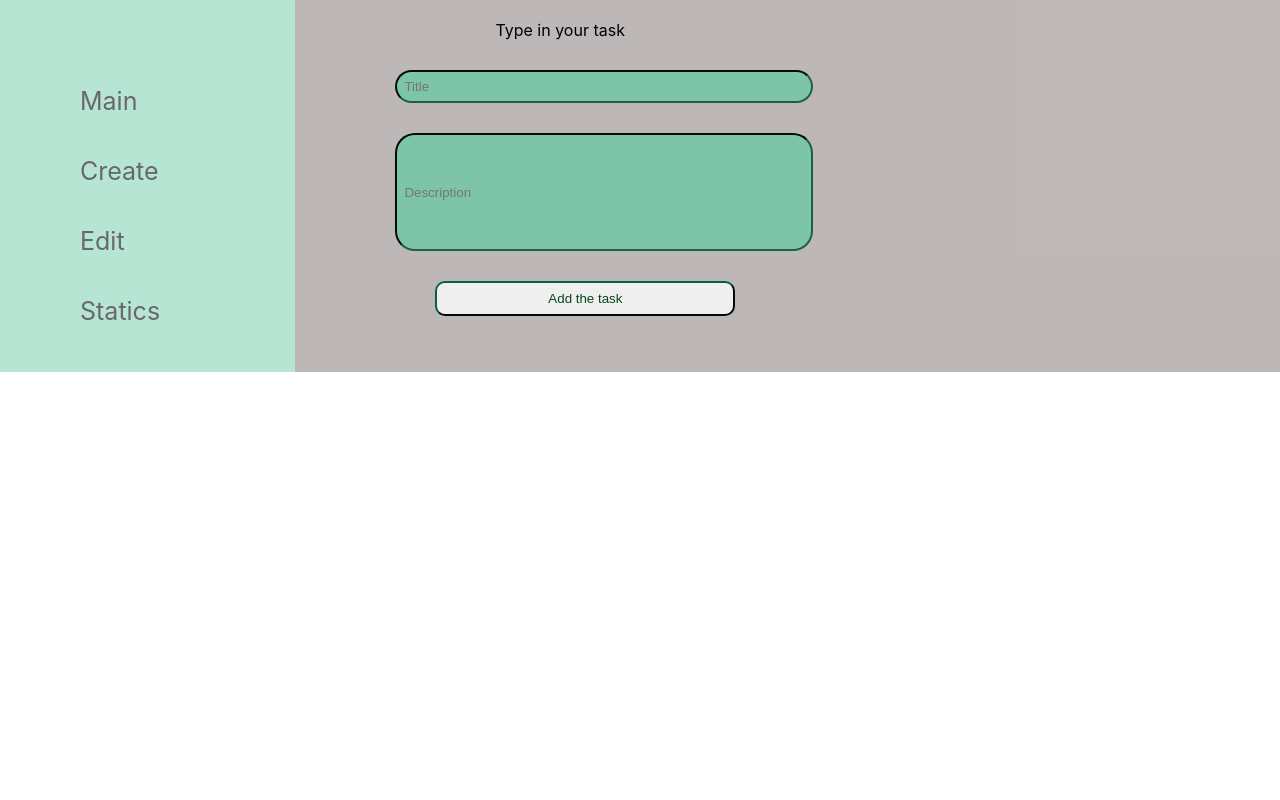
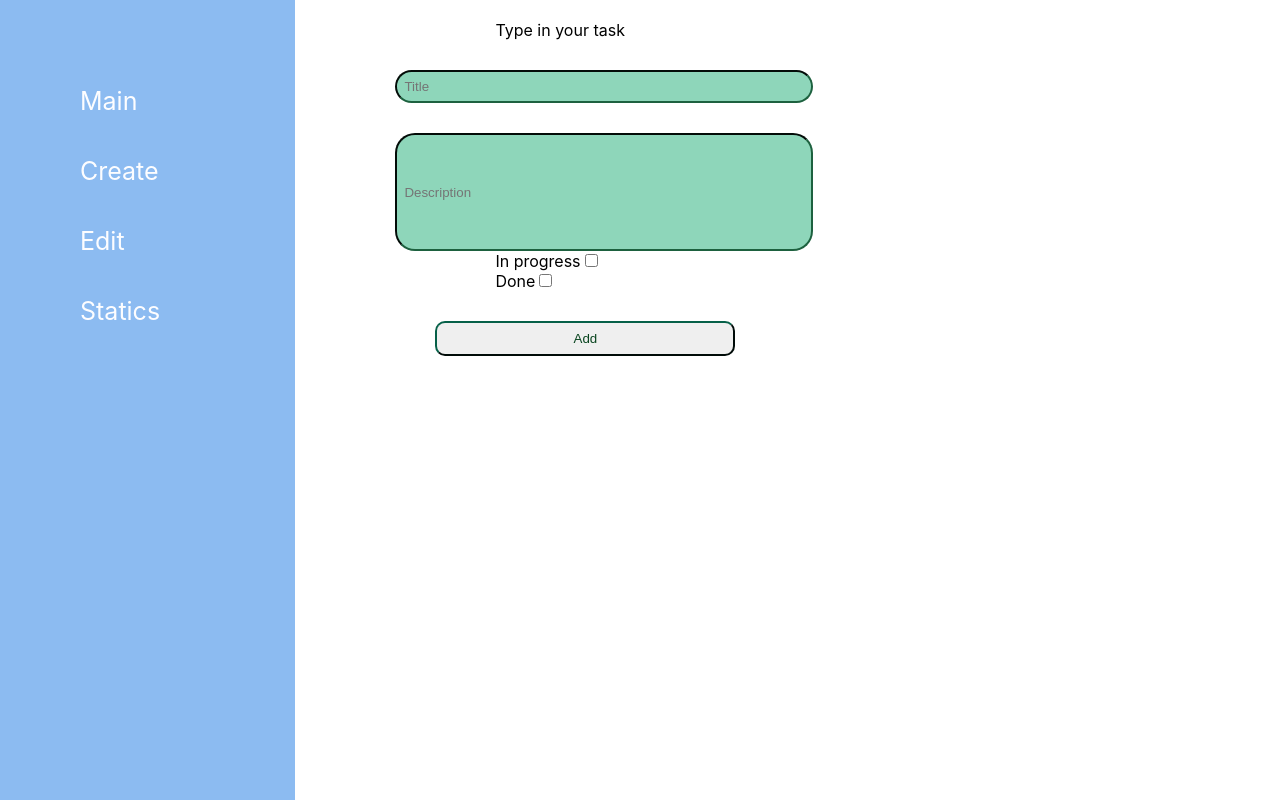
Before and after one commit to YanaKholod/TodoList, a React (Create React App) app: page /create in a window 1280 px wide. Shown: the top 800 px of the page. Built offline with nearby package versions, Linux system fonts and the light colour scheme; the HTML template or start-up script is replaced by a standard one.

Commit message:
create comp createTodo

```diff
--- a/package.json
+++ b/package.json
@@ -8,6 +8,7 @@
     "@testing-library/user-event": "^13.5.0",
     "react": "^18.2.0",
     "react-dom": "^18.2.0",
+    "react-hook-form": "^7.34.1",
     "react-router-dom": "^6.3.0",
     "react-scripts": "5.0.1",
     "styled-components": "^5.3.5",
--- a/src/App.css
+++ b/src/App.css
@@ -1,6 +1,6 @@
 .content {
    grid-area: content;
-   background-color: rgba(189, 183, 183, 0.993);
+   background-color: rgba(255, 255, 255);
 }
 .sidebar{
    grid-area: sidebar;
--- a/src/components/Styleall.module.css
+++ b/src/components/Styleall.module.css
@@ -1,6 +1,7 @@
 .allsidebar {
+   min-height: 1200px;
    padding: 30px 40px;
-   background-color: rgba(105, 201, 164, 0.484);
+   background-color: rgba(140, 187, 241);
 }
 .menu{
    list-style-type: none;
@@ -10,6 +11,6 @@
 }
 .menu >li>a {
    text-decoration: none;
-   color: rgb(104, 104, 104);
+   color: rgb(253, 253, 255);
    font-size: 25px;
 }
--- a/src/mockData.js
+++ b/src/mockData.js
@@ -26,7 +26,6 @@ export const todoBaseData = [
   {
     id: 3,
     title: "Fix the plumbing in the country",
-    title: "Fill the car",
     description: "",
     isCompleted: true,
     createdAt: new Date(),
--- a/src/pages/CreateTodo.jsx
+++ b/src/pages/CreateTodo.jsx
@@ -1,36 +1,60 @@
 import React from "react";
+import { useForm } from "react-hook-form";
 import { useState } from "react";
 import styles from "./pagesstyles.module.css";
+{
+  /* <div className={s.error}>
+            {errors?.field && <p>{errors?.field?.message}</p>}
+          </div>  */
+}
 const CreateTodo = () => {
-  const [task, setTask] = useState("");
-  const [description, setDescription] = useState("");
+  const {
+    register,
+    handleSubmit,
+    formState: { errors },
+    reset,
+  } = useForm();
+  const onSubmit = (data) => {
+    console.log(JSON.stringify(data));
+    reset();
+  };
   return (
-    <div className={styles.wrapchbox}>
-      <form>
+    <div className={styles.wrapChbox}>
+      <form onSubmit={handleSubmit(onSubmit)}>
         <div>
           <label>Type in your task</label>
           <div>
             <input
-              type="text"
-              value={task}
-              onChange={(e) => setTask(e.target.value)}
+              {...register("Title", { required: "Error!" })}
               placeholder="Title"
-              className={styles.inputtext}
+              className={styles.inputText}
             ></input>
           </div>
           <div>
             <input
-              type="text"
-              value={description}
-              onChange={(e) => setDescription(e.target.value)}
+              {...register("Description1", { required: "Error!" })}
               placeholder="Description"
-              className={styles.inputtextdescr}
+              className={styles.inputTextDescr}
+            ></input>
+          </div>
+          <div className={styles.checkInProgress}>
+            <label>In progress</label>
+            <input
+              type="checkbox"
+              {...register("In progress", { required: "Error!" })}
+            ></input>
+          </div>
+          <div className={styles.checkDone}>
+            <label>Done</label>
+            <input
+              type="checkbox"
+              {...register("Done", { required: "Error!" })}
             ></input>
           </div>
         </div>
         <div>
-          <button className={styles.submbut} type="submit">
-            Add the task
+          <button className={styles.submBut} type="submit">
+            Add
           </button>
         </div>
       </form>
--- a/src/pages/pagesstyles.module.css
+++ b/src/pages/pagesstyles.module.css
@@ -1,5 +1,5 @@
 
-.wrapchbox{
+.wrapChbox{
    margin-left: 100px;
    padding-top: 20px;
 
@@ -8,7 +8,7 @@ label{
    margin-left: 100px;
 }
 
-.submbut{
+.submBut{
    color: rgb(9, 69, 31);
    width: 300px;
    margin-top: 30px;
@@ -19,7 +19,7 @@ label{
 
 }
 
-.inputtext{
+.inputText{
    padding: 5px 20px;
    background-color: rgba(105, 201, 164, 0.753);
    border-color: rgb(29, 97, 63);
@@ -29,7 +29,7 @@ label{
    padding: 7px;
 
 }
-.inputtextdescr{
+.inputTextDescr{
    padding: 5px 20px;
    background-color: rgba(105, 201, 164, 0.753);
    border-color: rgb(29, 97, 63);
@@ -39,9 +39,9 @@ label{
    border-radius: 20px;
    padding: 7px;
 }
-.list{
+.checkDone{
 
 }
-.list .li{
+.checkInProgress{
 
 }
```
Also changed, not shown: 1 other file (tests, documents, lock files or other folders).
